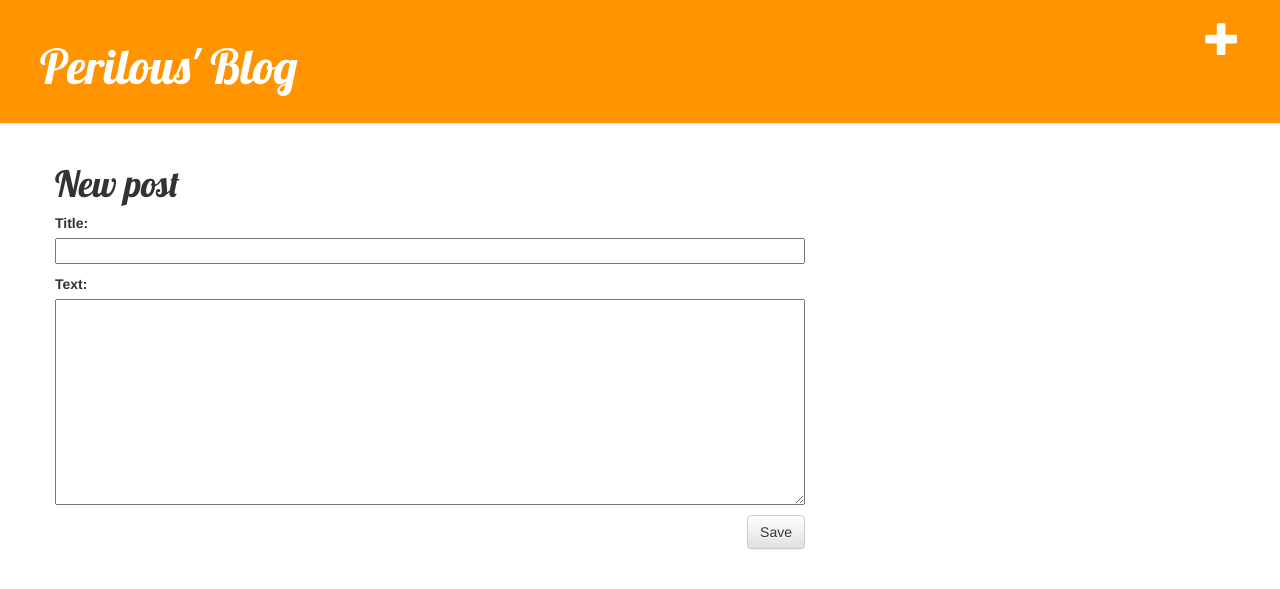
After one commit to PerilousNoob/my-first-blog, a Django app: page /post/new/ in a window 1280 px wide. The commit adds this page. Shown: the top 589 px of the page. Run offline with Django 3.2, Linux system fonts and the light colour scheme; some libraries are stand-ins or nearby versions.

Commit message:
Added forms to publish posts

```diff
--- /dev/null
+++ b/mysite/blog/forms.py
@@ -0,0 +1,7 @@
+from django import forms
+from .models import Post
+
+class PostForm(forms.ModelForm):
+	class Meta:
+		model = Post
+		fields = ('title','text')
--- a/mysite/blog/templates/blog/base.html
+++ b/mysite/blog/templates/blog/base.html
@@ -9,6 +9,7 @@
     </head>
 <body>
     <div class="page-header">
+            <a href="{% url "post_new" %}" class="top-menu"><span class="glyphicon glyphicon-plus"></span></a>
         <h1><a href="/">Perilous' Blog</a></h1>
     </div>
     <div class="content container">
--- /dev/null
+++ b/mysite/blog/templates/blog/post_edit.html
@@ -0,0 +1,6 @@
+{% extends "blog/base.html" %}
+
+{% block content %}
+	<h1>New post</h1>
+	<form method="POST" class="post-form">{% csrf_token %}{{form.as_p}}<button type="submit" class="save btn btn-default">Save</button></form>
+{% endblock %}
--- a/mysite/blog/urls.py
+++ b/mysite/blog/urls.py
@@ -5,4 +5,5 @@ urlpatterns = [
 	url(r'^$', views.post_list, name='post_list'),
 	url(r'^post/(?P<pk>[0-9]+)/$', views.post_detail, name='post_detail'),
 	url(r'^bae/',views.post_bae, name='post_bae'),
+	url(r'^post/new/$', views.post_new, name='post_new'),
 ]
--- a/mysite/blog/views.py
+++ b/mysite/blog/views.py
@@ -1,6 +1,7 @@
-from django.shortcuts import render, get_object_or_404
+from django.shortcuts import render, get_object_or_404, redirect
 from .models import Post
 from django.utils import timezone
+from .forms import PostForm
 # Create your views here.
 
 def post_list(request):
@@ -14,3 +15,16 @@ def post_detail(request, pk):
 def post_bae(request):
 	posts = Post.objects.filter(title__contains='Bae')
 	return render(request, 'blog/post_list.html', {'posts':posts})
+
+def post_new(request):
+	if request.method =="POST":
+		form = PostForm(request.POST)
+		if form.is_valid():
+			post = form.save(commit=False)
+			post.author = request.user
+			post.published_date = timezone.now()
+			post.save()
+			return redirect('blog.views.post_detail', pk=post.pk)
+	else:
+		form = PostForm()
+	return render(request, 'blog/post_edit.html', {'form': form})
```
